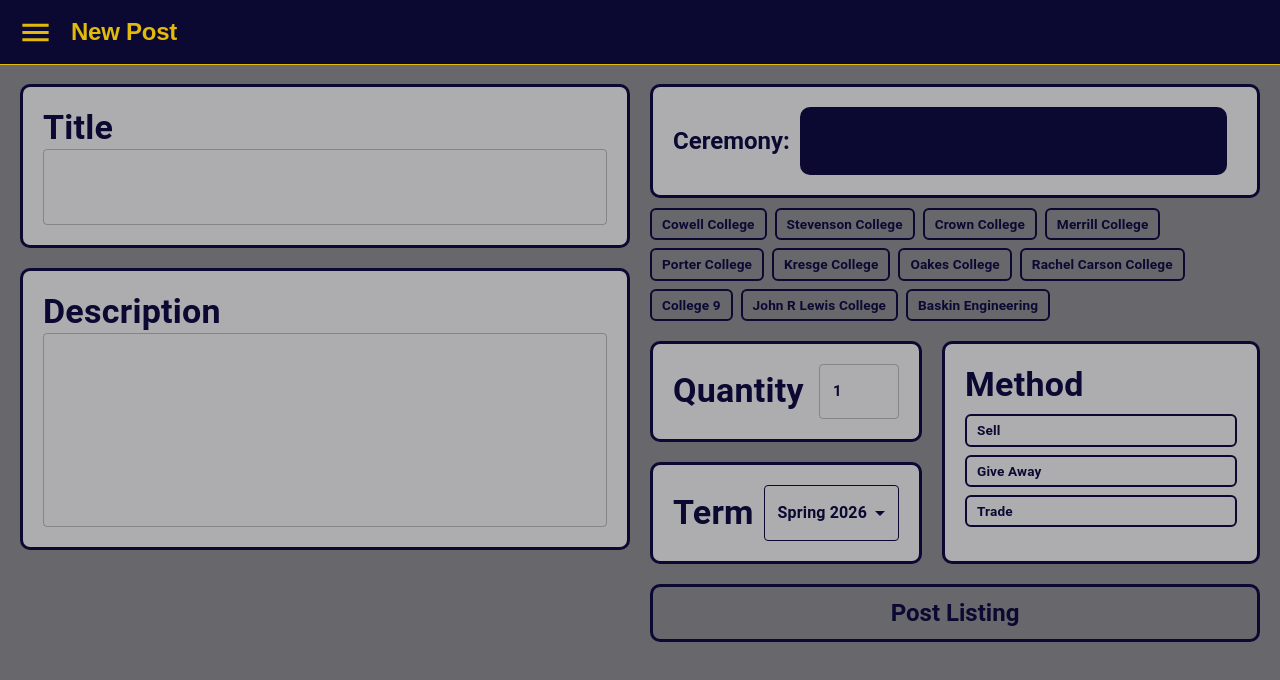
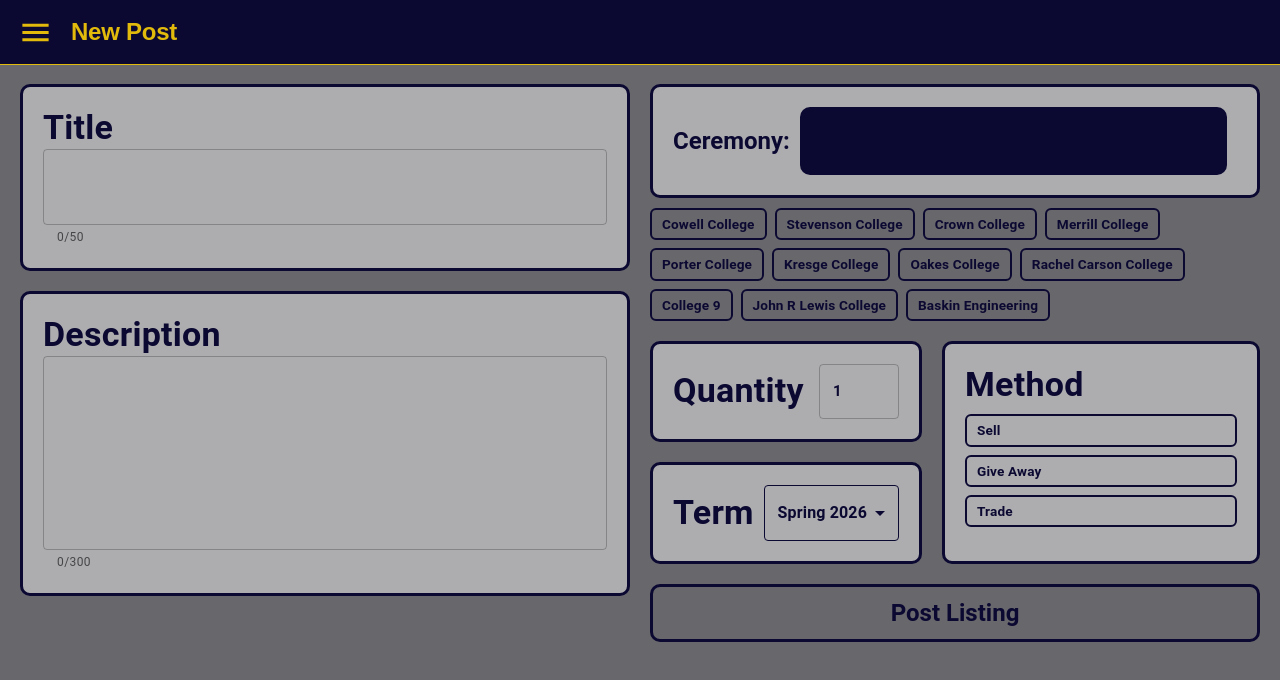
Before and after one commit to dylanp1212/gradTicketConnector, a Next.js app in the folder App/: page /new in a window 1280 px wide. Shown: the top 680 px of the page. Built offline with nearby package versions, Linux system fonts and the light colour scheme; no server answers.

Commit message:
title and description input limited

```diff
--- a/App/src/app/new/page.tsx
+++ b/App/src/app/new/page.tsx
@@ -22,7 +22,7 @@ export default function Page() {
   const [quantity, setQuantity] = useState(1);
   const [term, setTerm] = useState('Spring 2026');
   const [method, setMethod] = useState<string[]>([]);
-  const canPost = title.trim().length > 0 && description.trim().length > 0 && ceremony !== undefined && method.length > 0;
+  const canPost = title.trim().length > 0 && title.length <= 50 && description.trim().length > 0 && description.length <= 300 && ceremony !== undefined && method.length > 0;
   const router = useRouter();
   useEffect(() => {
     getSessionUser().then(setUser)
@@ -58,6 +58,8 @@ export default function Page() {
               <TextField fullWidth value={title}
                 onChange={(e) => setTitle(e.target.value)}
                 variant="outlined"
+                error={title.length > 50}
+                helperText={`${title.length}/50`}
                 slotProps={{htmlInput: {'style': {fontSize: '30px', color: '#0b0931'},
                   'aria-label': 'title'}}}
               />
@@ -69,8 +71,10 @@ export default function Page() {
               <TextField fullWidth multiline rows={7} value={description}
                   onChange={(e) => setDescription(e.target.value)}
                   variant="outlined"
+                  error={description.length > 300}
+                  helperText={`${description.length}/300`}
                 slotProps={{htmlInput: {'style': {fontSize: '15', color: '#0b0931'},
-                  'aria-label': 'title'}}}
+                  'aria-label': 'description'}}}
               />
             </Box>
           </Box>
--- a/App/src/components/ticketListItem.tsx
+++ b/App/src/components/ticketListItem.tsx
@@ -82,11 +82,12 @@ export default function TicketListItem({listing, user}: {listing: Listing, user:
       </Box>
       <Box sx={{border: '3px solid #0b0931', borderRadius: '10px', p: '10px', mt: '10px',
         display: 'flex', justifyContent: 'space-between'}}>
-        <Box>
-          <Typography variant='h6' sx={{color: '#0b0931', fontWeight: 'bold'}}>
+        <Box sx={{minWidth: 0, flex: 1, pr: '10px'}}>
+          <Typography variant='h6' sx={{color: '#0b0931', fontWeight: 'bold',
+            overflow: 'hidden', textOverflow: 'ellipsis', whiteSpace: 'nowrap'}}>
             {listing.title}
           </Typography>
-          <Typography variant='body1' sx={{color: '#0b0931', whiteSpace: 'pre-wrap'}}>
+          <Typography variant='body1' sx={{color: '#0b0931', whiteSpace: 'pre-wrap', wordBreak: 'break-word'}}>
             {listing.description}
           </Typography>
         </Box>
```
